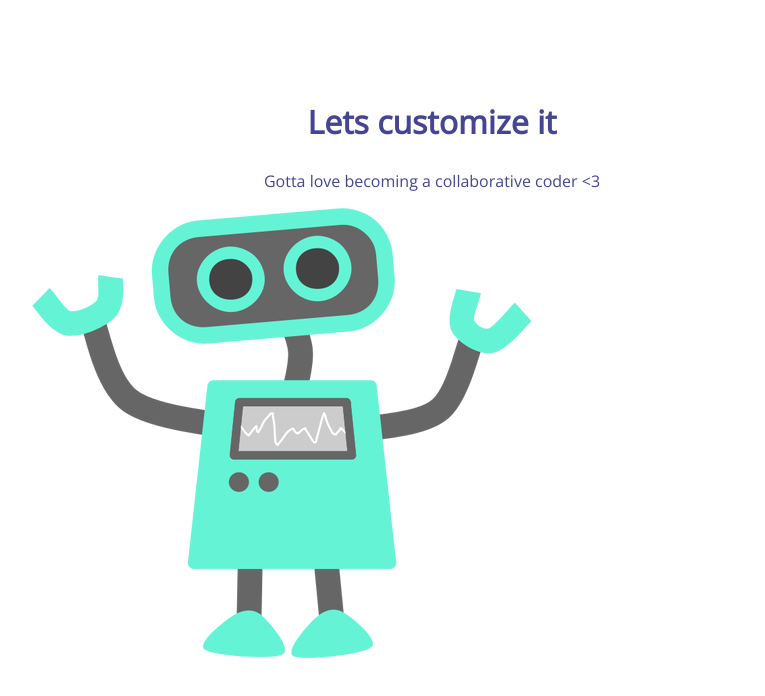
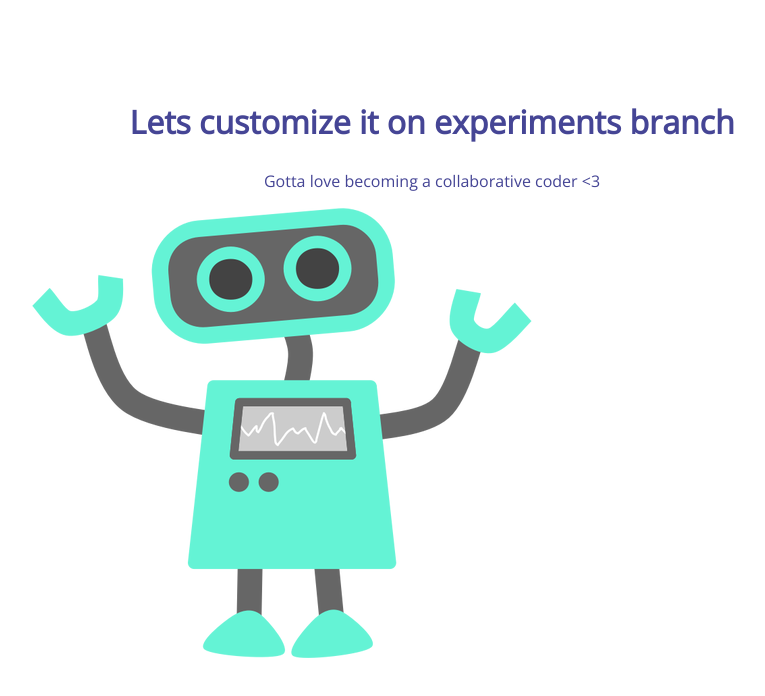
Before and after one commit to Resetete/skillcrush-exercise-105, a plain HTML site: page index.html in a window 1280 px wide. Shown: the whole page, without its empty margins (208-973 px from the left). Drawn offline with nearby package versions, Linux system fonts and the light colour scheme.

Commit message:
changed h1 on branch

```diff
--- a/index.html
+++ b/index.html
@@ -8,7 +8,7 @@
 </head>
 <body>
 	<section>
-		<h1>Lets customize it </h1>
+		<h1>Lets customize it on experiments branch</h1>
 		<p>Gotta love becoming a collaborative coder <3</p>
 		<img src="img/happy-blue-robot.png">
 	</section>
```
